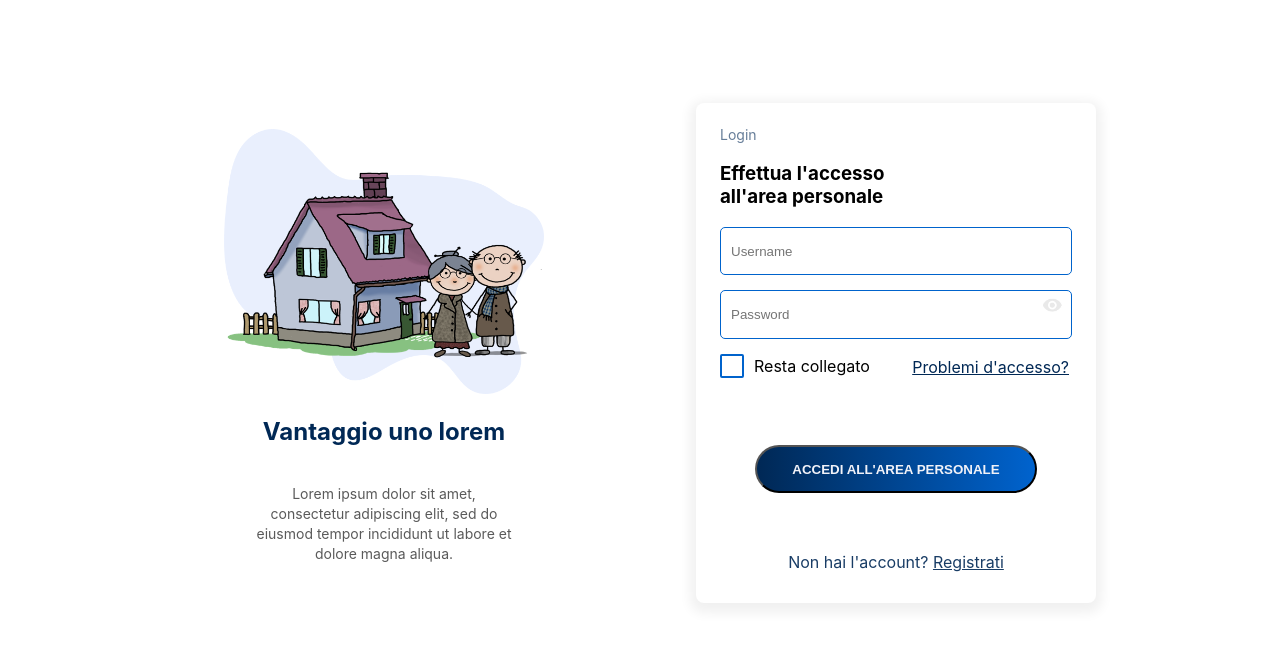
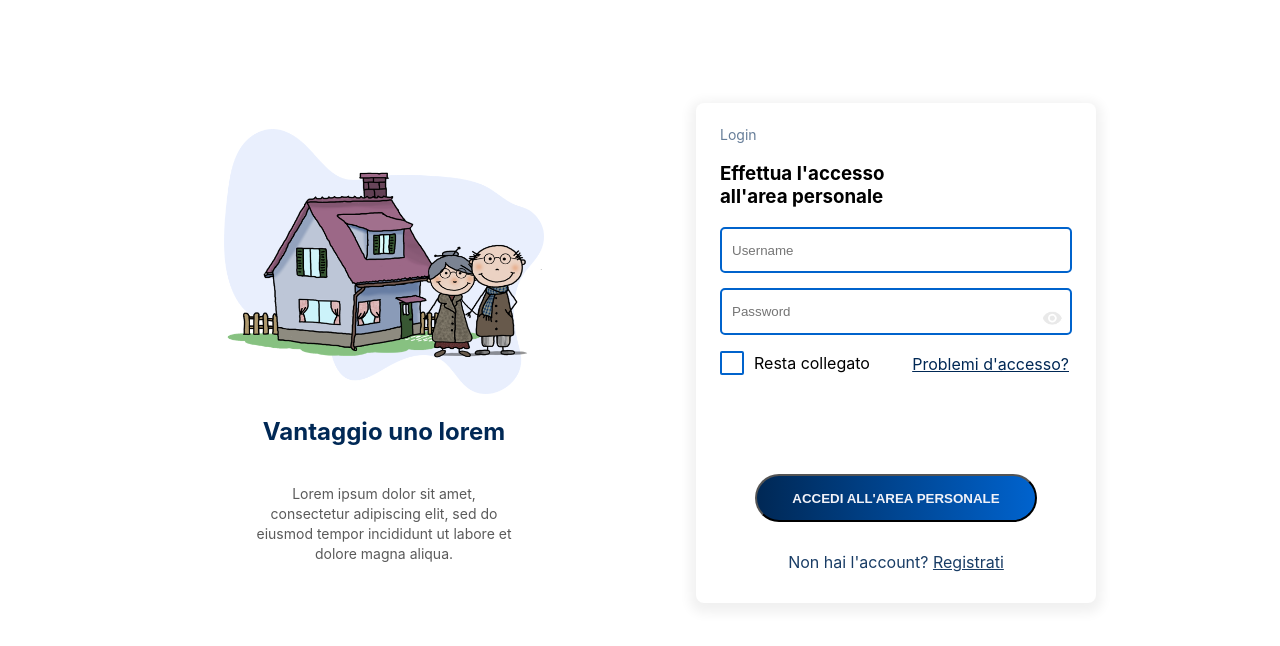
Before and after one commit to GIT-TRIPLESENSE/app-pitagora, a website: page src/pages/Dashboard-Login/Dashboard-Login.html in a window 1280 px wide. Shown: the part 80-726 px from the top of the page. Drawn offline with nearby package versions, Linux system fonts and the light colour scheme; files that its build step writes are made by us from their sources.

Commit message:
password-eye icon

```diff
--- a/src/components/Login-Form/login-form.scss
+++ b/src/components/Login-Form/login-form.scss
@@ -52,11 +52,13 @@
         align-items: center;
         width: 100%;
         height: 100%;
-
+        .password-container{
+            width: 100%;
+            position: relative;
             .password-eye {
                 position: absolute;
                 right: 5px;
-            top: 66px;
+                bottom: 20px;
 
                 img {
                     width: 30px;
@@ -68,6 +70,8 @@
                     opacity: 1;
                 }
             }
+        }
+
 
         .request-container {
             width: 80%;
@@ -80,16 +84,21 @@
     display: flex;
     flex-direction: column;
     width: 100%;
-    flex: 1;
+    -webkit-box-flex: 1;
+    flex: 2;
     position: relative;
+    .input-fields{
+        width: 100%;
 
         input[type=text] {
             height: 3.5em;
-        border: 1.5px solid #0063CC;
+            border: 2px solid #0063CC;
             border-radius: 5px;
             background-color: #FFFFFF;
             margin-bottom: 15px;
             padding: 0 10px;
+            width: 100%;
+            box-sizing: border-box;
 
             &#password {
                 //background-image: url('eye');
@@ -98,12 +107,15 @@
                 position: relative;
             }
         }
+    }
+
+}
 
 .error-msg-container {
     display: none;
 }
 
-    &.error {
+.input-container.error {
     #password {
         border: 2px solid red;
     }
@@ -126,13 +138,12 @@
         }
     }
 }
-}
 
 .utilities-login {
     display: flex;
     justify-content: space-between;
     width: 100%;
-    flex: 1;
+    flex: 2;
 
     input[type=checkbox] {
         // da guardare per modificare lo style!!
--- a/src/pages/Dashboard-Login/Dashboard-Login.html
+++ b/src/pages/Dashboard-Login/Dashboard-Login.html
@@ -98,13 +98,17 @@
 							<form>
 								<!-- per errore password aggiungere classe --error-- -->
 								<div class="input-container">
+									<div class="input-fields flex-column">
 										<input type="text" id="username" name="username" placeholder="Username" />
+										<div class="password-container row">
 											<input type="text" id="password" class="error" name="password"
 												placeholder="Password" />
-										<!-- aggiungere la classe --active-- se bottone premuto -->
 											<div class="password-eye button active">
 												<!-- cambiare l'asset con quello più scuro, ho applicato l'opacity se non selezionato -->
 												<img src="../../static/assets/password-eye-icon.png">
+											</div>
+										</div>
+										<!-- aggiungere la classe --active-- se bottone premuto -->
 									</div>
 									<div class="error-msg-container row">
 										<img src="../../static/assets/error-icon.png">
--- a/src/pages/Login-mobile/index.scss
+++ b/src/pages/Login-mobile/index.scss
@@ -75,6 +75,7 @@
             display: none;
         }
 
+
         .error {
             #password {
                 border: 2px solid red;
```
Lines whose indentation alone changed are shown as unchanged.
